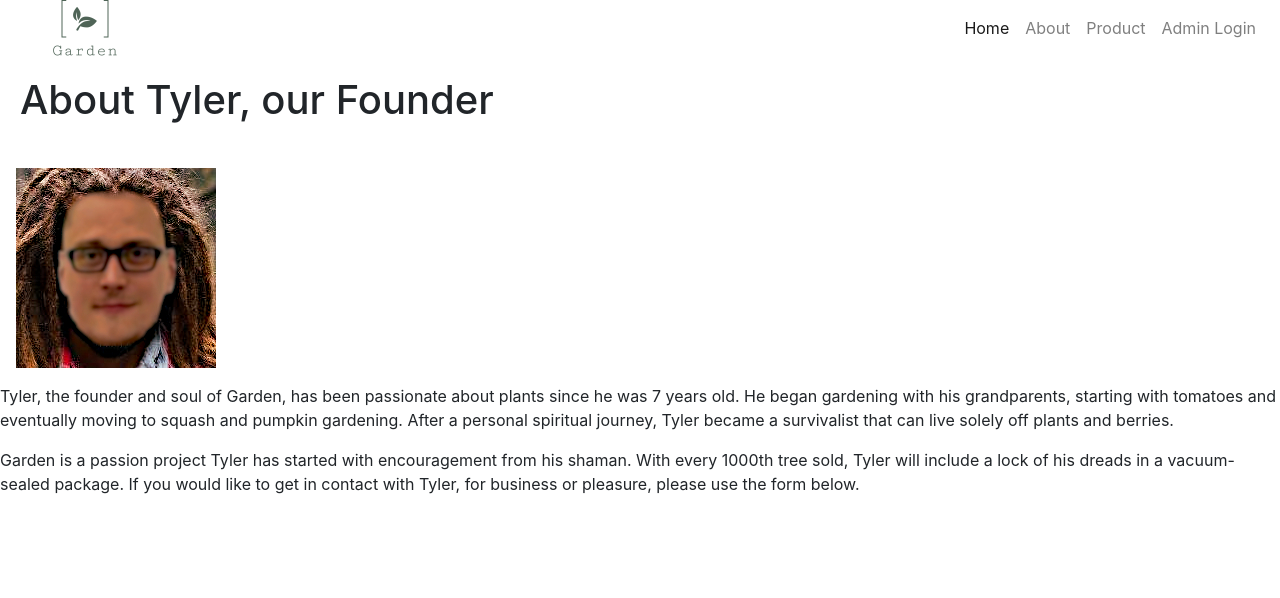
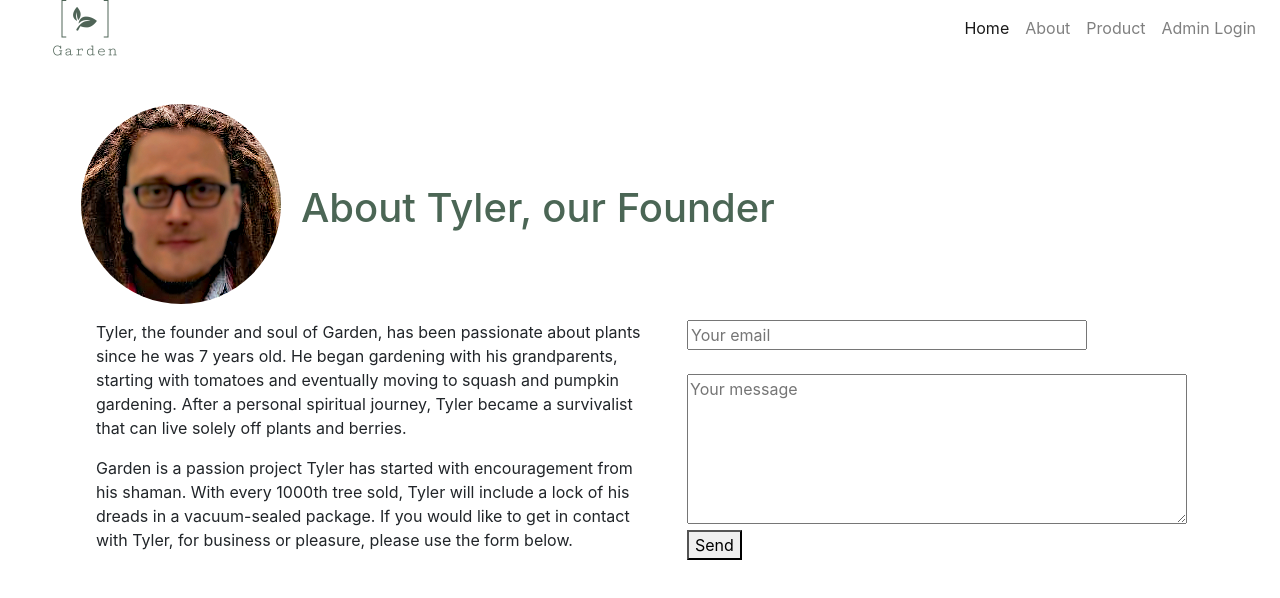
Before and after one commit to comellen/garden-app, an Angular app: page /about in a window 1280 px wide. Shown: the top 598 px of the page. Built offline with nearby package versions, Linux system fonts and the light colour scheme.

Commit message:
about page done-ish

```diff
--- a/src/app/about/about.component.css
+++ b/src/app/about/about.component.css
@@ -1,7 +1,25 @@
 #abouttyler {
-    padding: .5em;
+    margin: 2em 0 1em .5em;
+    color: #4b6655;
+}
+
+.abouttext {
+    padding: 0 2em 0 6em;
 }
 
 #tylerpic {
-    margin: 1em;
+    border-radius: 80%;
+    margin: 0 0 1em 6em;
 }
+
+#emailadd {
+    width: 400px;
+}
+
+#emailmess {
+    width: 500px;
+}
+
+.toppee {
+    margin-top: 3em;
+}
--- a/src/app/about/about.component.html
+++ b/src/app/about/about.component.html
@@ -1,12 +1,32 @@
-<div class="about-container">
-    <h1 id="abouttyler">About Tyler, our Founder</h1>
-<img id="tylerpic" src="../../assets/tyler.jpeg" alt="Tyler">
-<p>Tyler, the founder and soul of Garden, has been passionate about plants since he was 7 years old. He began gardening
-    with his grandparents, starting with tomatoes and eventually moving to squash and pumpkin gardening. After a
-    personal spiritual journey, Tyler became a survivalist that can live solely off plants and berries.
-</p>
-<p>Garden is a passion project Tyler has started with encouragement from his shaman. With every 1000th tree sold, Tyler
-    will include a lock of his dreads in a vacuum-sealed package. If you would like to get in contact with Tyler, for
-    business or pleasure, please use the form below.
-</p>
+<div class="row toppee">
+<img class="img-responsive" id="tylerpic" src="../../assets/tyler.jpeg" alt="Tyler">
+<h1 id="abouttyler">About Tyler, our Founder</h1>
 </div>
+<div class="row abouttext">
+    <div class="col-sm-6 paras">
+        <p>
+            Tyler, the founder and soul of Garden, has been passionate about plants since he was 7 years old. He
+            began gardening
+            with his grandparents, starting with tomatoes and eventually moving to squash and pumpkin gardening.
+            After a
+            personal spiritual journey, Tyler became a survivalist that can live solely off plants and berries.
+        </p>
+        <p>
+            Garden is a passion project Tyler has started with encouragement from his shaman. With every 1000th
+            tree
+            sold, Tyler
+            will include a lock of his dreads in a vacuum-sealed package. If you would like to get in contact with
+            Tyler, for
+            business or pleasure, please use the form below.
+        </p>
+    </div>
+    <div class="col-sm-6">
+        <form class="formspree" id="emailForm" method="POST" action="https://formspree.io/connor.mellencamp@gmail.com">
+            <input type="email" id="emailadd" name="email" placeholder="Your email">
+            <br><br>
+            <textarea id="emailmess" name="message" placeholder="Your message" rows="6"></textarea>
+            <br>
+            <button type="submit" id="emailSubmit">Send</button>
+        </form>
+    </div>
+</div>
--- a/src/app/products/products.component.ts
+++ b/src/app/products/products.component.ts
@@ -8,7 +8,7 @@ import { ActivatedRoute, Router } from '@angular/router';
   styleUrls: ['./products.component.css']
 })
 export class ProductsComponent implements OnInit {
-
+  token: string = localStorage.getItem('token');
   products: any = [];
 
   constructor(public service: ServicesService, private route: ActivatedRoute, private router: Router) { }
```
